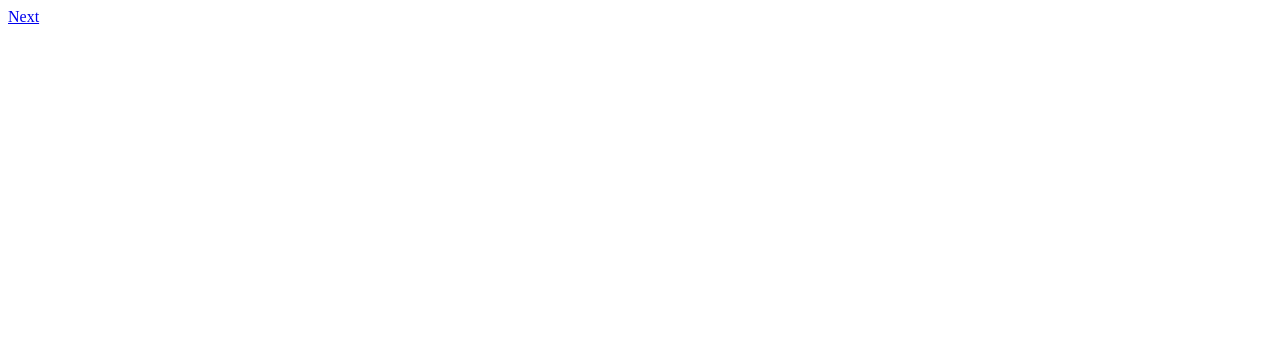
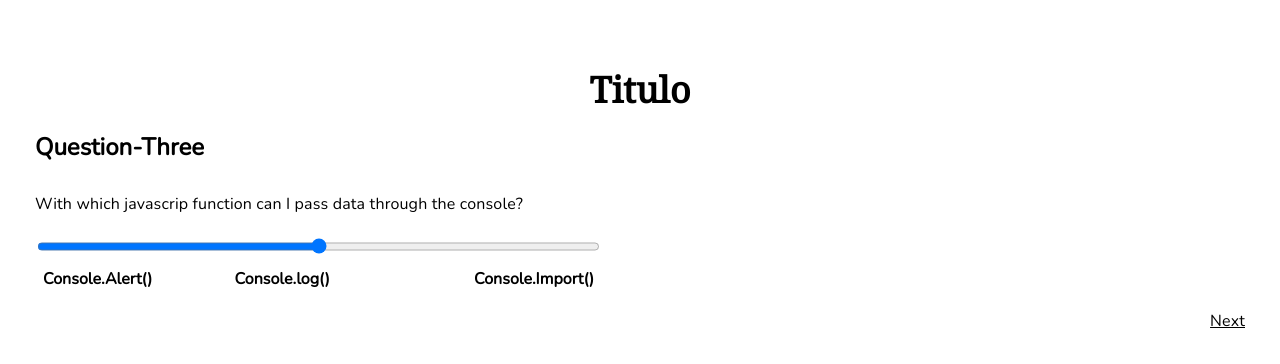
Before and after one commit to francoo-trainer/rulea-bootcamp-questionary, a plain HTML site: page Flow/question-three.html in a window 1280 px wide. Drawn offline with Linux system fonts and the light colour scheme; files whose address does not match are found by name.

Commit message:
html & css question 1, 2, 3.

```diff
--- a/Flow/question-three.html
+++ b/Flow/question-three.html
@@ -4,9 +4,31 @@
     <meta charset="UTF-8" />
     <meta http-equiv="X-UA-Compatible" content="IE=edge" />
     <meta name="viewport" content="width=device-width, initial-scale=1.0" />
-    <title>question-three</title>
+    <link rel="stylesheet" href="/css/typography.css">
+    <link rel="stylesheet" href="/css/global-style.css" />
+    <link rel="stylesheet" href="/css/homepage.css" />
+    <link rel="stylesheet" href="/css/questions.css">
+    <title>Question-Three</title>
   </head>
-  <body>
-    <a href="/Flow/result.html">Next</a>
+ <body class="main-template"></body>
+    <header class="heading">
+      <h1 class="heading__title">Titulo</h1>
+      <h2 class="heading__subtitle">Question-Three</h2>
+    </header>
+
+    <main class="main-grid">
+
+      <section class="content__question-three">
+        <p class="content__text">With which javascrip function can I pass data through the console?</p>
+        <form action="" class="form-three" target="_blank" >
+          <input type="range" class="form-three" id="range"min="0" max="2" step="1">
+          <label class="respuesta1" for="range"> Console.Alert()</label>
+          <label class="respuesta2" for="range">Console.log()</label>
+          <label class="respuesta3" for="range">Console.Import()</label>
+        </form>
+      </section>
+      <section class="btn">
+    <a class="btn__range" href="/Flow/result.html">Next</a>
+    </section>
   </body>
 </html>
--- a/css/homepage.css
+++ b/css/homepage.css
@@ -5,6 +5,9 @@
 .main-grid {
   display: grid;
   grid-template-columns: 2fr 1fr;
+}
+.main-grid--questions {
+  grid-template-rows: repeat(1fr);
 }
 
 .heading__title {
--- /dev/null
+++ b/css/questions.css
@@ -0,0 +1,42 @@
+.content input,
+label {
+  display: flex;
+  padding-bottom: 0.75rem;
+}
+
+/*layout Question-three*/
+
+.form-three {
+  display: grid;
+  grid-column: 1/4;
+  grid-template-columns: 0.8fr 1fr 0.1fr 1fr;
+  grid-template-rows: 1fr 1fr 1fr;
+  font-weight: bold;
+}
+
+.form-three label {
+  padding: 0.5rem;
+}
+
+.content__text {
+  display: grid;
+  grid-column: 1/4;
+}
+
+.respuesta1 {
+  grid-column: 1;
+}
+
+.respuesta2 {
+  grid-column: 2;
+}
+
+.respuesta3 {
+  grid-column: 3;
+}
+
+.btn__rage {
+  align-self: flex-end;
+  grid-column: 4;
+  text-align: right;
+}
```
Also changed, not shown: Flow/question-one.html (+29 -4 lines), Flow/question-two.html (+26 -3 lines), index.html (+3 -5 lines).
